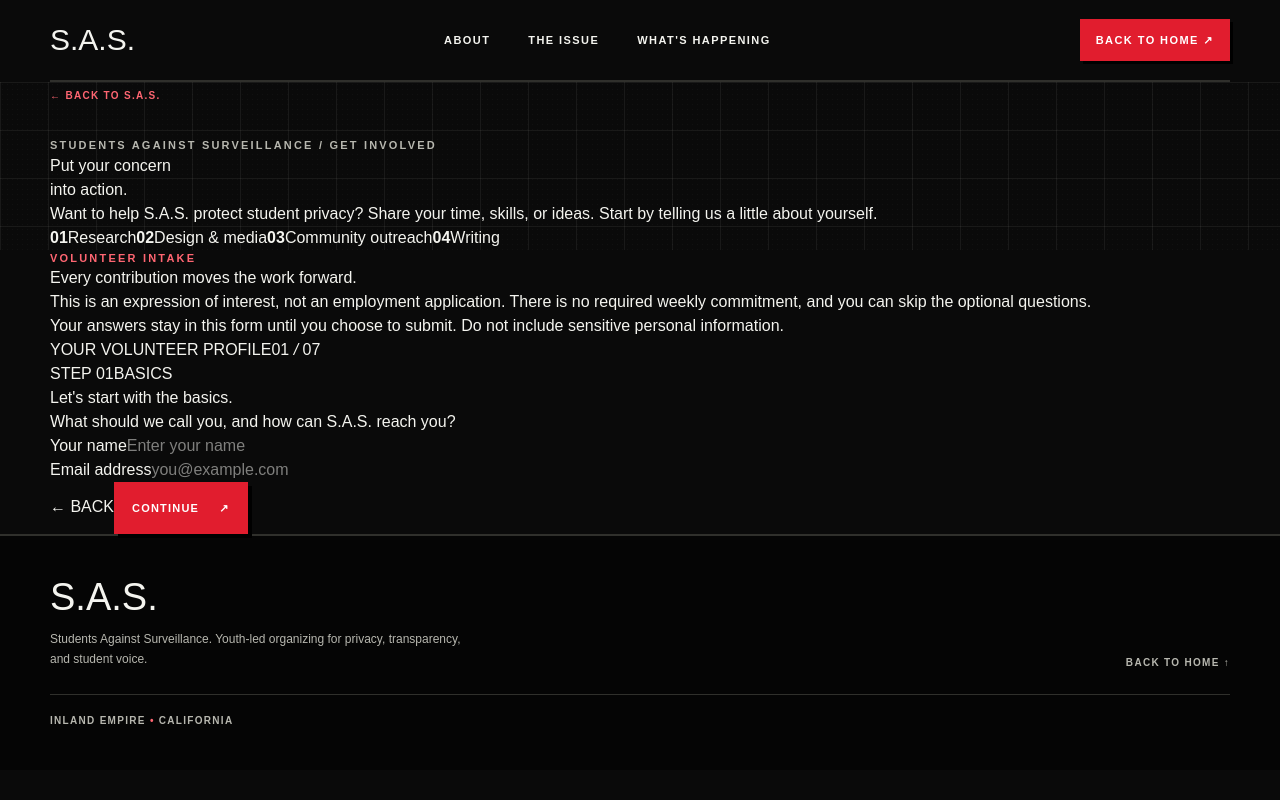
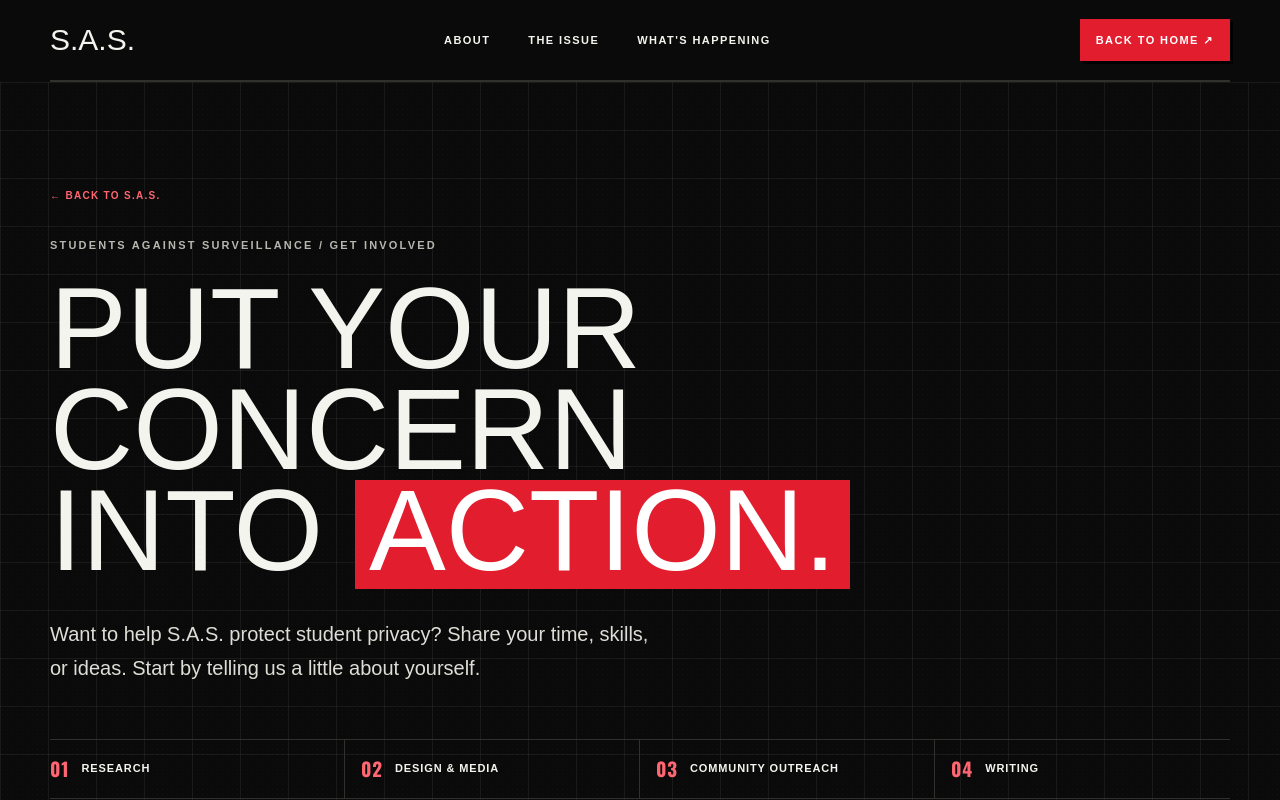
Before and after one commit to Nitsud777-Netzud/SAS, a Next.js app: page /volunteer in a window 1280 px wide. Shown: the top 800 px of the page. Built offline with nearby package versions, Linux system fonts and the light colour scheme; a web font is replaced by a local one.

Commit message:
Style volunteer questionnaire

```diff
--- a/app/globals.css
+++ b/app/globals.css
@@ -294,3 +294,93 @@ a:focus-visible, button:focus-visible { outline: 2px solid var(--accent-text); o
   .article-hero h1 { font-size: clamp(2.8rem, 12vw, 4.2rem); }
   .article-source { grid-template-columns: 28px 1fr 16px; gap: 10px; }
 }
+
+
+/* Volunteer questionnaire */
+.volunteer-page { min-height: 100vh; background: var(--paper); }
+.volunteer-hero { padding-block: clamp(56px, 8vw, 100px); border-bottom: 2px solid var(--line); }
+.volunteer-hero h1 { max-width: 900px; margin: 24px 0 0; font-family: var(--font-stamp); font-size: clamp(3.4rem, 9vw, 8rem); font-weight: 400; line-height: .88; text-transform: uppercase; }
+.volunteer-hero h1 span { display: inline-block; padding: 0 .12em .06em; background: var(--accent); color: #fff; }
+.volunteer-deck { max-width: 620px; margin: 28px 0 0; color: #deded7; font-size: clamp(16px, 2vw, 20px); line-height: 1.7; }
+.volunteer-areas { display: grid; grid-template-columns: repeat(4, minmax(0, 1fr)); gap: 0; margin-top: 54px; border-block: 1px solid var(--line); }
+.volunteer-areas span { display: flex; align-items: center; gap: 12px; min-height: 58px; padding: 12px 16px; border-right: 1px solid var(--line); font-size: 11px; font-weight: 800; letter-spacing: .08em; text-transform: uppercase; }
+.volunteer-areas span:first-child { padding-left: 0; }
+.volunteer-areas span:last-child { border: 0; }
+.volunteer-areas b { color: var(--accent-text); font-family: var(--font-display); font-size: 19px; }
+.volunteer-form-section { padding-block: clamp(64px, 8vw, 104px); }
+.volunteer-form-layout { display: grid; grid-template-columns: minmax(220px, .72fr) minmax(0, 1.28fr); gap: clamp(36px, 8vw, 112px); align-items: start; }
+.volunteer-aside { position: sticky; top: 28px; }
+.volunteer-aside h2 { max-width: 360px; margin: 22px 0 0; font-family: var(--font-display); font-size: clamp(2.5rem, 4vw, 4.3rem); font-weight: 600; line-height: .94; text-transform: uppercase; }
+.volunteer-aside > p:not(.section-label) { max-width: 360px; margin: 22px 0 0; color: var(--muted); font-size: 14px; line-height: 1.8; }
+.volunteer-aside .volunteer-privacy { padding-top: 18px; border-top: 1px solid var(--line); color: var(--accent-text); font-size: 12px; }
+.volunteer-questionnaire { min-width: 0; }
+.questionnaire-topline { display: flex; justify-content: space-between; gap: 16px; color: var(--muted); font-size: 10px; font-weight: 900; letter-spacing: .14em; }
+.questionnaire-topline span:last-child { color: var(--accent-text); font-variant-numeric: tabular-nums; }
+.questionnaire-topline i { padding-inline: 5px; color: var(--muted); font-style: normal; }
+.questionnaire-progress { height: 3px; margin-top: 16px; overflow: hidden; background: var(--line); }
+.questionnaire-progress span { display: block; height: 100%; background: var(--accent); transition: width 220ms ease; }
+.question-card { min-height: 430px; margin-top: 20px; padding: clamp(24px, 4vw, 42px); border: 1px solid #454540; background: var(--panel); animation: question-in 220ms ease both; }
+.question-card-meta { display: flex; justify-content: space-between; gap: 12px; color: var(--accent-text); font-size: 10px; font-weight: 900; letter-spacing: .14em; }
+.question-card h2 { max-width: 620px; margin: 36px 0 0; font-family: var(--font-display); font-size: clamp(2.2rem, 4.2vw, 4rem); font-weight: 600; line-height: .96; text-transform: uppercase; }
+.question-description { max-width: 580px; margin: 16px 0 30px; color: var(--muted); font-size: 14px; line-height: 1.75; }
+.volunteer-fields { display: grid; gap: 22px; }
+.volunteer-fields > div, .question-card > div:not(.question-card-meta):not(.volunteer-review) { min-width: 0; }
+.volunteer-field-label { display: flex; align-items: center; justify-content: space-between; gap: 12px; margin-bottom: 10px; color: var(--ink); font-size: 11px; font-weight: 800; letter-spacing: .08em; }
+.volunteer-field-label span { color: var(--muted); font-size: 9px; letter-spacing: .12em; }
+.volunteer-questionnaire input:not([type="radio"]):not([type="checkbox"]), .volunteer-questionnaire textarea { width: 100%; min-height: 52px; padding: 14px 15px; border: 1px solid #484843; border-radius: 0; outline: none; background: #090909; color: var(--ink); font: inherit; font-size: 14px; }
+.volunteer-questionnaire textarea { min-height: 132px; resize: vertical; line-height: 1.65; }
+.volunteer-questionnaire input:focus, .volunteer-questionnaire textarea:focus { border-color: var(--accent-text); box-shadow: 0 0 0 2px rgba(255,102,114,.12); }
+.volunteer-questionnaire input::placeholder, .volunteer-questionnaire textarea::placeholder { color: #77776f; }
+.volunteer-choice-group, .volunteer-interest-list { display: grid; gap: 8px; margin: 0; padding: 0; border: 0; }
+.volunteer-choice-group legend { margin-bottom: 10px; }
+.volunteer-choice { display: flex; min-height: 54px; align-items: center; justify-content: space-between; gap: 14px; padding: 12px 15px; border: 1px solid #41413c; background: #0b0b0a; cursor: pointer; transition: border-color var(--motion-fast), background var(--motion-fast); }
+.volunteer-choice span { flex: 1; font-size: 13px; }
+.volunteer-choice input, .volunteer-interest-option input { position: absolute; width: 1px; height: 1px; opacity: 0; }
+.volunteer-choice i, .volunteer-interest-option > i { width: 17px; height: 17px; flex: 0 0 17px; border: 1px solid #77776f; border-radius: 50%; }
+.volunteer-choice.is-selected, .volunteer-interest-option.is-selected { border-color: var(--accent); background: rgba(225,29,46,.08); }
+.volunteer-choice.is-selected i { border: 5px solid var(--accent-text); }
+.volunteer-choice:focus-within, .volunteer-interest-option:focus-within { outline: 2px solid var(--accent-text); outline-offset: 3px; }
+.volunteer-interest-option { display: flex; align-items: center; gap: 16px; padding: 16px; border: 1px solid #41413c; background: #0b0b0a; cursor: pointer; transition: border-color var(--motion-fast), background var(--motion-fast); }
+.volunteer-interest-copy { display: grid; flex: 1; gap: 5px; }
+.volunteer-interest-copy strong { font-size: 13px; }
+.volunteer-interest-copy small { color: var(--muted); font-size: 12px; line-height: 1.55; }
+.volunteer-interest-option > i { border-radius: 0; }
+.volunteer-interest-option.is-selected > i { border-color: var(--accent); background: var(--accent); box-shadow: inset 0 0 0 3px #0b0b0a; }
+.volunteer-helper { margin: 4px 0 0; color: var(--muted); font-size: 11px; line-height: 1.65; }
+.text-skip { justify-self: start; margin-top: 14px; padding: 8px 0; border: 0; background: transparent; color: var(--accent-text); font-size: 10px; font-weight: 900; letter-spacing: .12em; cursor: pointer; }
+.text-skip:hover { color: var(--ink); }
+.volunteer-review { display: grid; gap: 0; border-top: 1px solid var(--line); }
+.volunteer-review > div { display: grid; grid-template-columns: minmax(110px, .38fr) minmax(0, 1fr); gap: 16px; padding: 14px 0; border-bottom: 1px solid var(--line); }
+.volunteer-review span { color: var(--accent-text); font-size: 9px; font-weight: 900; letter-spacing: .12em; }
+.volunteer-review strong { overflow-wrap: anywhere; color: #e5e5de; font-size: 12px; font-weight: 500; line-height: 1.6; white-space: pre-wrap; }
+.questionnaire-notice { margin: 16px 0 0; padding: 13px 15px; border-left: 3px solid var(--accent); background: rgba(225,29,46,.1); color: #f3c4c8; font-size: 12px; line-height: 1.6; }
+.questionnaire-controls { display: flex; justify-content: space-between; align-items: center; gap: 16px; margin-top: 18px; }
+.question-back { padding: 14px 0; border: 0; background: transparent; color: var(--muted); font-size: 10px; font-weight: 900; letter-spacing: .13em; cursor: pointer; }
+.question-back:disabled { opacity: .25; cursor: not-allowed; }
+.volunteer-success { padding-block: 100px 140px; }
+.volunteer-success h1 { margin: 24px 0; font-family: var(--font-stamp); font-size: clamp(3.5rem, 9vw, 8rem); font-weight: 400; line-height: .88; text-transform: uppercase; }
+.volunteer-success h1 span { display: inline-block; padding: 0 .12em .06em; background: var(--accent); color: #fff; }
+.volunteer-success > p:not(.section-label) { margin: 0 0 28px; color: var(--muted); }
+@keyframes question-in { from { opacity: 0; transform: translateY(8px); } to { opacity: 1; transform: translateY(0); } }
+@media (max-width: 760px) {
+  .volunteer-areas { grid-template-columns: repeat(2, minmax(0, 1fr)); }
+  .volunteer-areas span:nth-child(2) { border-right: 0; }
+  .volunteer-areas span:nth-child(-n+2) { border-bottom: 1px solid var(--line); }
+  .volunteer-areas span:first-child { padding-left: 12px; }
+  .volunteer-form-layout { grid-template-columns: 1fr; gap: 34px; }
+  .volunteer-aside { position: static; }
+  .volunteer-aside h2 { max-width: 540px; }
+  .question-card { min-height: 0; }
+}
+@media (max-width: 480px) {
+  .volunteer-hero h1 { font-size: clamp(2.8rem, 12vw, 4.2rem); }
+  .volunteer-areas span { padding-inline: 8px; font-size: 9px; }
+  .question-card { padding: 22px 18px; }
+  .question-card h2 { margin-top: 28px; font-size: 2.25rem; }
+  .volunteer-review > div { grid-template-columns: 1fr; gap: 6px; }
+  .questionnaire-controls .button { padding-inline: 14px; }
+}
+@media (prefers-reduced-motion: reduce) {
+  .question-card { animation: none; }
+  .questionnaire-progress span { transition: none; }
+}
```
